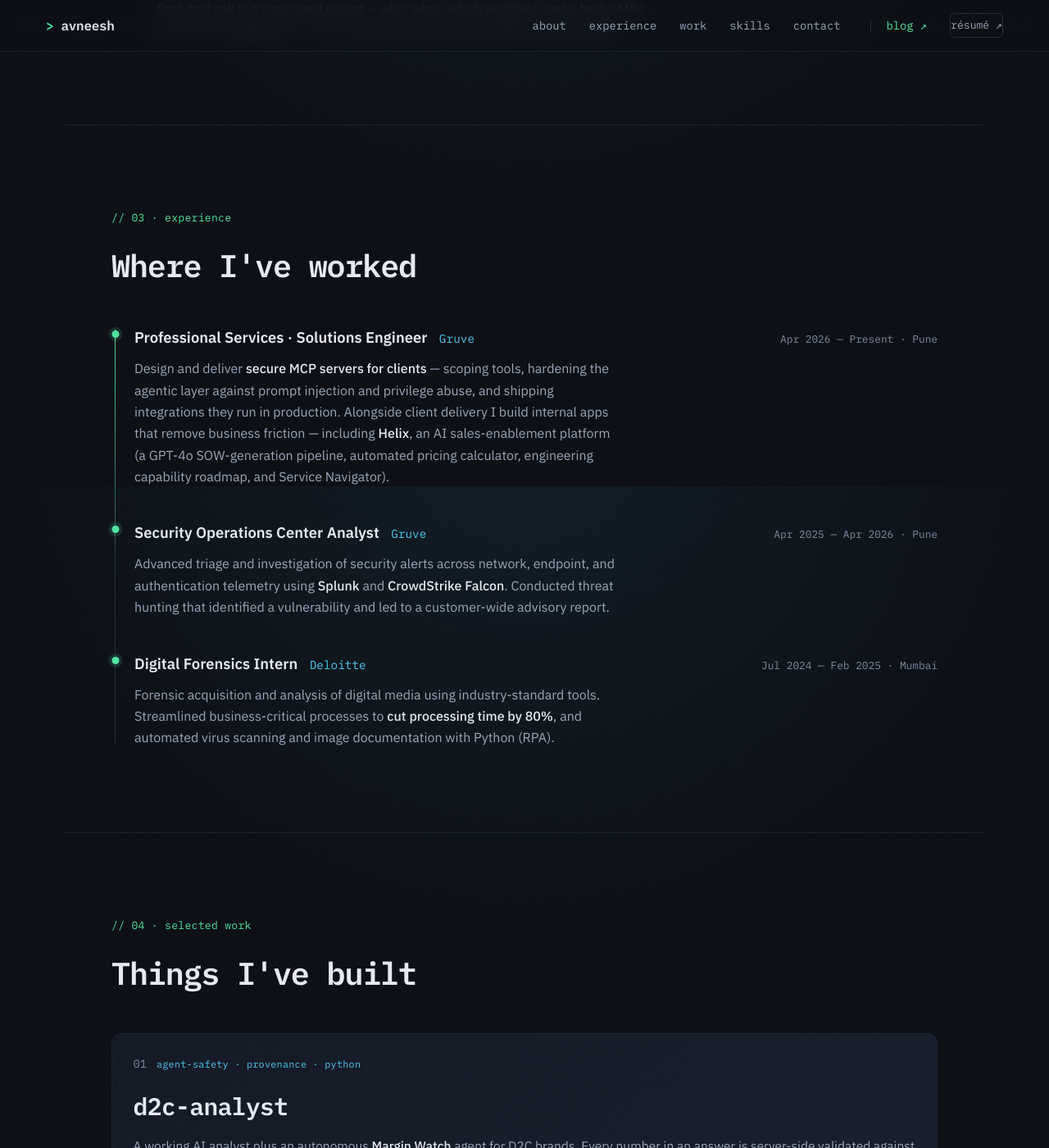
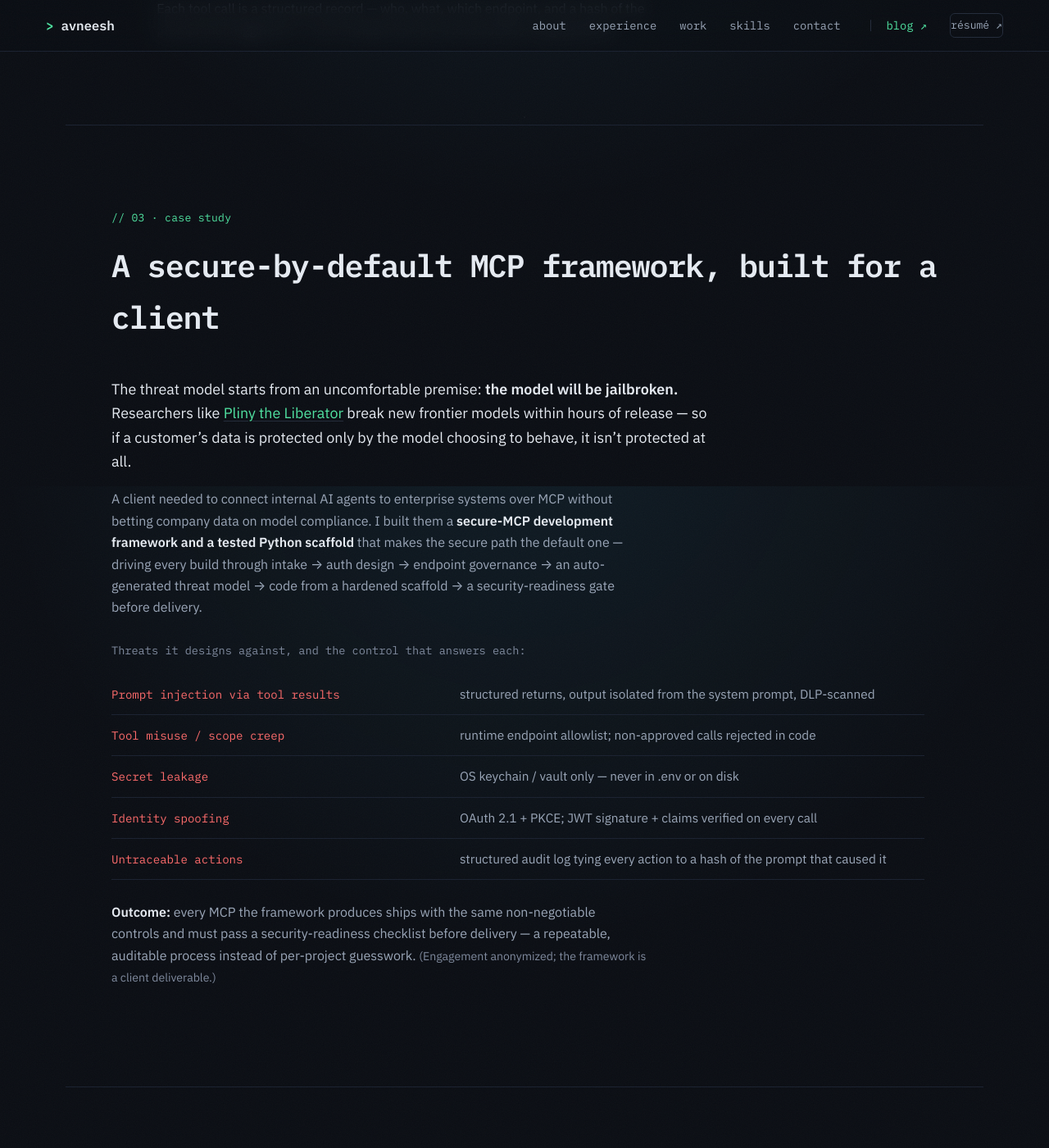
Before and after one commit to agileAlligator/Portfolio-Page, a Jekyll site: the page index.html, which Jekyll copies as it is, in a window 1280 px wide and 1400 px high, scrolled down 2107 px. Shown: the whole window at 82% size. Built offline with Jekyll 4.4.1, drawn with Linux system fonts in a browser that asks for light colours; some of the changed text lies outside the part shown.

Commit message:
Add client case study + publish security post #2
- Case study section: secure-by-default MCP framework built for a client,
  framed against real adversaries (Pliny-caliber jailbreaks within hours of
  release), with a threats→controls map and outcome. Anonymized.
- Publish post #2 "The Model Can't Police Itself" — server-side guardrails,
  grounded in the tested allowlist/sanitizer patterns.

Co-Authored-By: Claude Opus 4.8 (1M context) <noreply@anthropic.com>

```diff
--- a/index.html
+++ b/index.html
@@ -169,9 +169,28 @@
 			</ol>
 		</section>
 
+		<!-- ─────────────────────────── CASE STUDY ─────────────────────────── -->
+		<section class="section" id="case-study">
+			<p class="section-label" data-reveal>// 03 · case study</p>
+			<h2 class="section-title" data-reveal>A secure-by-default MCP framework, built for a client</h2>
+			<div class="cs" data-reveal>
+				<p class="cs-lede">The threat model starts from an uncomfortable premise: <strong>the model will be jailbroken.</strong> Researchers like <a href="https://pliny.gg" target="_blank" rel="noopener">Pliny the Liberator</a> break new frontier models within hours of release — so if a customer’s data is protected only by the model choosing to behave, it isn’t protected at all.</p>
+				<p>A client needed to connect internal AI agents to enterprise systems over MCP without betting company data on model compliance. I built them a <strong>secure-MCP development framework and a tested Python scaffold</strong> that makes the secure path the default one — driving every build through intake → auth design → endpoint governance → an auto-generated threat model → code from a hardened scaffold → a security-readiness gate before delivery.</p>
+				<p class="cs-sub">Threats it designs against, and the control that answers each:</p>
+				<ul class="cs-map">
+				<li><span class="cs-threat">Prompt injection via tool results</span><span class="cs-ctrl">structured returns, output isolated from the system prompt, DLP-scanned</span></li>
+				<li><span class="cs-threat">Tool misuse / scope creep</span><span class="cs-ctrl">runtime endpoint allowlist; non-approved calls rejected in code</span></li>
+				<li><span class="cs-threat">Secret leakage</span><span class="cs-ctrl">OS keychain / vault only — never in .env or on disk</span></li>
+				<li><span class="cs-threat">Identity spoofing</span><span class="cs-ctrl">OAuth 2.1 + PKCE; JWT signature + claims verified on every call</span></li>
+				<li><span class="cs-threat">Untraceable actions</span><span class="cs-ctrl">structured audit log tying every action to a hash of the prompt that caused it</span></li>
+				</ul>
+				<p class="cs-outcome"><strong>Outcome:</strong> every MCP the framework produces ships with the same non-negotiable controls and must pass a security-readiness checklist before delivery — a repeatable, auditable process instead of per-project guesswork. <span class="cs-note">(Engagement anonymized; the framework is a client deliverable.)</span></p>
+			</div>
+		</section>
+
 		<!-- ─────────────────────────── EXPERIENCE ─────────────────────────── -->
 		<section class="section" id="experience">
-			<p class="section-label" data-reveal>// 03 · experience</p>
+			<p class="section-label" data-reveal>// 04 · experience</p>
 			<h2 class="section-title" data-reveal>Where I've worked</h2>
 
 			<ol class="timeline">
@@ -222,7 +241,7 @@
 
 		<!-- ────────────────────────────── WORK ────────────────────────────── -->
 		<section class="section" id="work">
-			<p class="section-label" data-reveal>// 04 · selected work</p>
+			<p class="section-label" data-reveal>// 05 · selected work</p>
 			<h2 class="section-title" data-reveal>Things I've built</h2>
 
 			<div class="cards">
@@ -329,7 +348,7 @@
 
 		<!-- ───────────────────────────── SKILLS ───────────────────────────── -->
 		<section class="section" id="skills">
-			<p class="section-label" data-reveal>// 05 · skills</p>
+			<p class="section-label" data-reveal>// 06 · skills</p>
 			<h2 class="section-title" data-reveal>Toolkit</h2>
 
 			<div class="skills-grid">
@@ -403,7 +422,7 @@
 
 		<!-- ──────────────────────────── CONTACT ──────────────────────────── -->
 		<section class="section section-contact" id="contact">
-			<p class="section-label" data-reveal>// 06 · contact</p>
+			<p class="section-label" data-reveal>// 07 · contact</p>
 			<h2 class="contact-title" data-reveal>Let's build something secure.</h2>
 			<div class="contact-links" data-reveal>
 				<a href="mailto:apkasture02@gmail.com">apkasture02@gmail.com</a>
--- a/style.css
+++ b/style.css
@@ -362,6 +362,30 @@ a { color: inherit; text-decoration: none; }
 .approach-step h3 { font-size: 1.12rem; font-weight: 600; margin-bottom: 0.35rem; }
 .approach-step p { color: var(--ink-dim); max-width: 64ch; }
 
+/* case study */
+.cs { max-width: 62rem; }
+.cs p { color: var(--ink-dim); margin-bottom: 1.1rem; max-width: 68ch; }
+.cs .cs-lede { color: var(--ink); font-size: 1.12rem; }
+.cs strong { color: var(--ink); font-weight: 600; }
+.cs a { color: var(--acc); text-decoration: underline; text-underline-offset: 3px; text-decoration-color: var(--line); }
+.cs a:hover { text-decoration-color: var(--acc); }
+.cs-sub { font-family: var(--mono); font-size: 0.85rem; color: var(--ink-faint) !important; margin-top: 1.75rem; }
+.cs-map { list-style: none; display: grid; gap: 0; margin-bottom: 1.6rem; }
+.cs-map li {
+	display: grid;
+	grid-template-columns: 1fr 1.4fr;
+	gap: 1.25rem;
+	padding: 0.75rem 0;
+	border-bottom: 1px solid var(--line-soft);
+	align-items: baseline;
+}
+.cs-threat { color: var(--bad); font-family: var(--mono); font-size: 0.88rem; }
+.cs-ctrl { color: var(--ink-dim); font-size: 0.96rem; }
+.cs-note { color: var(--ink-faint); font-size: 0.88rem; }
+@media (max-width: 640px) {
+	.cs-map li { grid-template-columns: 1fr; gap: 0.3rem; }
+}
+
 /* cards */
 .cards { display: grid; grid-template-columns: repeat(2, 1fr); gap: 1.25rem; }
 .card {
```
Also changed, not shown: _posts/2026-07-02-guardrails-belong-in-the-server.md (added, +129 -0 lines).
